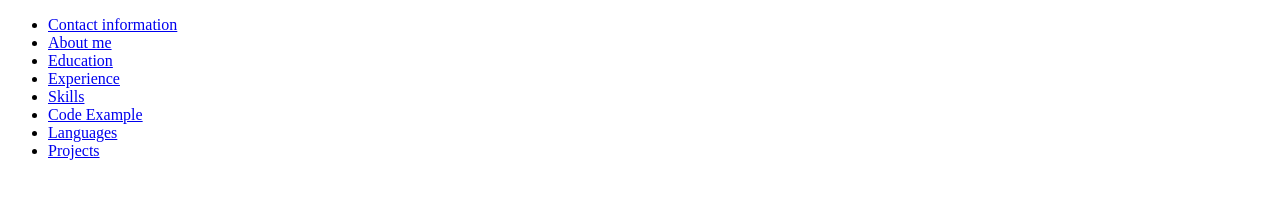
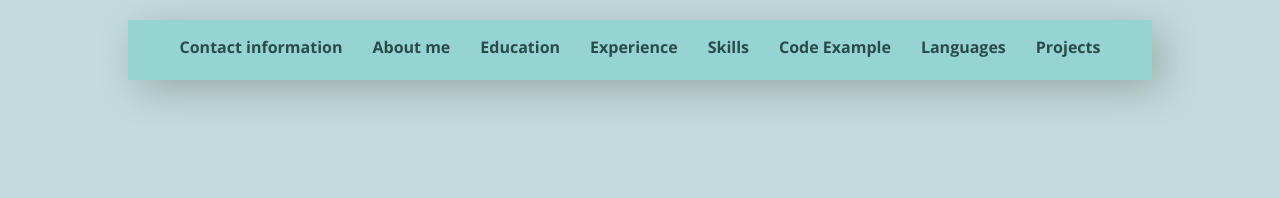
Before and after one commit to Sergeenkova/rsschool-cv, a plain HTML site: page index.html in a window 1280 px wide. Drawn offline with nearby package versions, Linux system fonts and the light colour scheme.

Commit message:
feat: add header style

```diff
--- a/style.css
+++ b/style.css
@@ -1,3 +1,57 @@
 html {
-    scroll-behavior: smooth;
-  }
+  scroll-behavior: smooth;
+}
+
+* {
+  box-sizing: border-box;
+}
+
+.container-centered {
+  width: 1024px;
+  margin: 20px auto;
+  background-color: #f4f6f6;
+  box-shadow: 10px 10px 40px -1px rgba(0, 0, 0, 0.23);
+}
+
+.header {
+  height: 60px;
+  font-weight: bolder;
+  background-color: #96d4d3;
+  height: 60px;
+}
+
+.nav-list {
+  display: flex;
+  justify-content: center;
+  align-items: center;
+  list-style: none;
+  padding: 15px 20px;
+  margin: 0;
+  gap: 30px;
+}
+
+nav a {
+  color:#284b4b;
+  text-decoration: none;
+  transition: color 0.3s ease;
+}
+
+nav a:hover {
+  color: #b0dede;
+  text-decoration: underline;
+}
+
+body {
+  display: flex;
+  flex-direction: column;
+  justify-content: space-between;
+
+  min-height: 100vh;
+  line-height: 1.5;
+  margin: 0;
+  padding: 0;
+
+  font-family: "Open Sans", sans-serif;
+  color: #284b4b;
+  background-color: #c4dbdb;
+}
```
